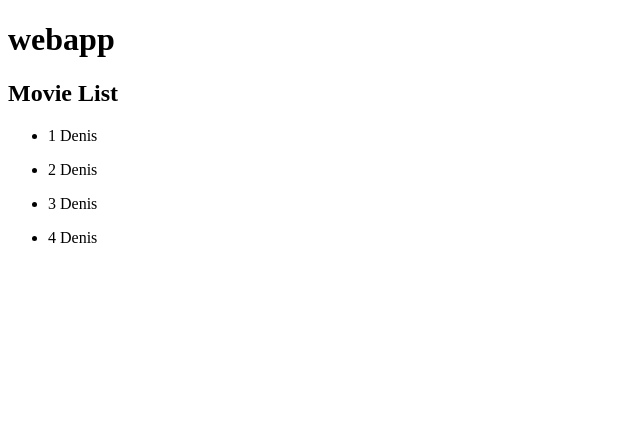
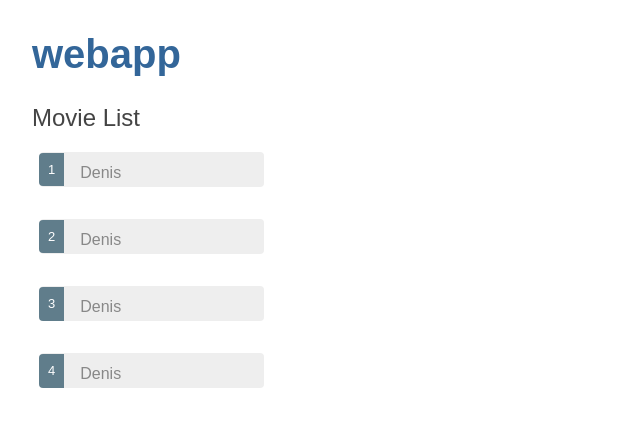
Before and after one commit to deepster/movie-rental, an Angular app in the folder web/src/main/webapp/: page /movies in a window 1280 px wide. Shown: the top 426 px of the page, without its empty margins (0-640 px from the left). Built offline with nearby package versions, Linux system fonts and the light colour scheme.

Commit message:
Update styles

```diff
--- a/web/src/main/webapp/src/app/movie-list/movie-list.component.css
+++ b/web/src/main/webapp/src/app/movie-list/movie-list.component.css
@@ -0,0 +1,48 @@
+/* moviesComponent's private CSS styles */
+.selected {
+  background-color: #CFD8DC !important;
+  color: white;
+}
+.movies {
+  margin: 0 0 2em 0;
+  list-style-type: none;
+  padding: 0;
+  width: 15em;
+}
+.movies li {
+  cursor: pointer;
+  position: relative;
+  left: 0;
+  background-color: #EEE;
+  margin: .5em;
+  padding: .3em 0;
+  height: 1.6em;
+  border-radius: 4px;
+}
+.movies li.selected:hover {
+  background-color: #BBD8DC !important;
+  color: white;
+}
+.movies li:hover {
+  color: #607D8B;
+  background-color: #DDD;
+  left: .1em;
+}
+.movies .text {
+  position: relative;
+  top: -3px;
+}
+.movies .badge {
+  display: inline-block;
+  font-size: small;
+  color: white;
+  padding: 0.8em 0.7em 0 0.7em;
+  background-color: #607D8B;
+  line-height: 1em;
+  position: relative;
+  left: -1px;
+  top: -4px;
+  height: 1.8em;
+  margin-right: .8em;
+  border-radius: 4px 0 0 4px;
+}
--- a/web/src/main/webapp/src/styles.css
+++ b/web/src/main/webapp/src/styles.css
@@ -1 +1,22 @@
-/* You can add global styles to this file, and also import other style files */
+/* Application-wide Styles */
+h1 {
+  color: #369;
+  font-family: Arial, Helvetica, sans-serif;
+  font-size: 250%;
+}
+h2, h3 {
+  color: #444;
+  font-family: Arial, Helvetica, sans-serif;
+  font-weight: lighter;
+}
+body {
+  margin: 2em;
+}
+body, input[type="text"], button {
+  color: #888;
+  font-family: Cambria, Georgia;
+}
+/* everywhere else */
+* {
+  font-family: Arial, Helvetica, sans-serif;
+}
```
